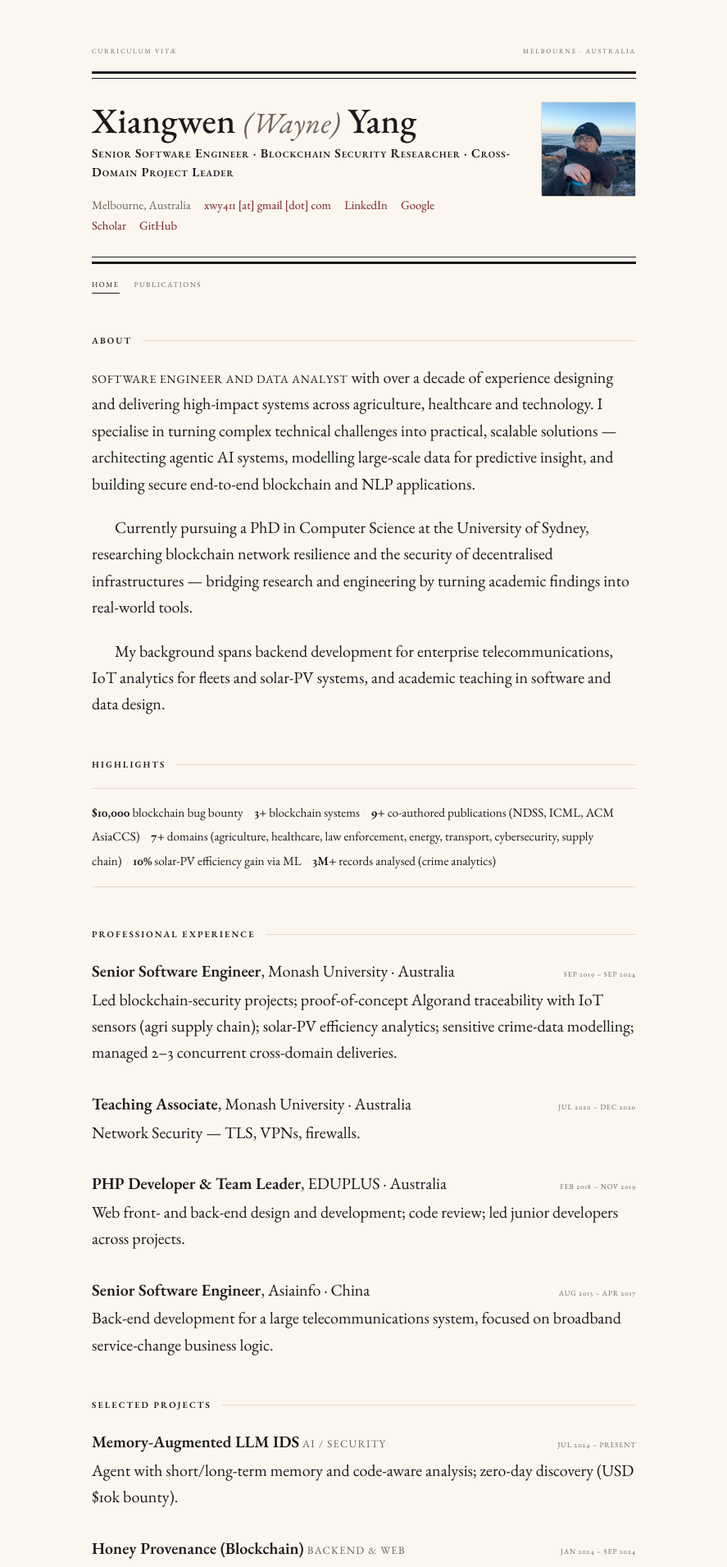
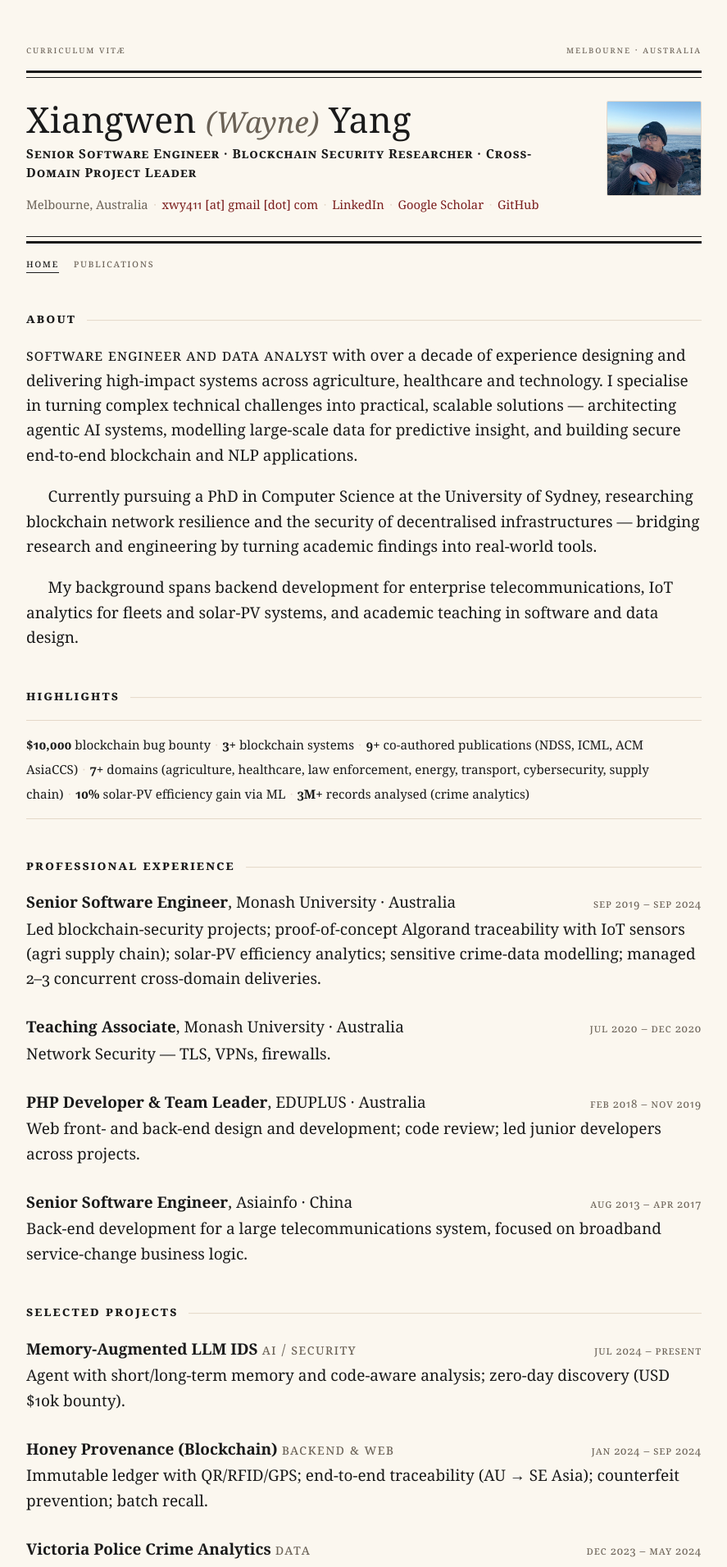
Before and after one commit to chnyangs/chnyangs.github.io, a Jekyll site: the page built from index.html, in a window 1280 px wide. Shown: the top 1911 px of the page at 82% size, without its empty margins (196-1083 px from the left). Built offline with Jekyll 4.4.1, drawn with Linux system fonts in a browser that asks for light colours.

Commit message:
Use system serif (Georgia) and widen content column to 880px
Drop the EB Garamond web font for a normal, dependency-free system serif;
widen the text column from 720px to 880px per feedback that it read too narrow.

Co-Authored-By: Claude Opus 4.8 (1M context) <noreply@anthropic.com>

```diff
--- a/_layouts/default.html
+++ b/_layouts/default.html
@@ -6,9 +6,6 @@
     <title>{% if page.title %}{{ page.title }} — {% endif %}Xiangwen (Wayne) Yang</title>
     <meta name="description" content="{{ page.description | default: site.description | strip_newlines }}">
     <link rel="canonical" href="{{ page.url | absolute_url }}">
-    <link rel="preconnect" href="https://fonts.googleapis.com">
-    <link rel="preconnect" href="https://fonts.gstatic.com" crossorigin>
-    <link href="https://fonts.googleapis.com/css2?family=EB+Garamond:ital,wght@0,400;0,500;0,600;1,400;1,500&display=swap" rel="stylesheet">
     <link rel="stylesheet" href="{{ '/assets/css/main.css' | relative_url }}">
   </head>
   <body>
--- a/assets/css/main.css
+++ b/assets/css/main.css
@@ -12,7 +12,7 @@
   --maroon-dark:#5f1616;   /* link hover                      */
   --hair:       #E4D8C8;   /* the one hairline colour         */
   --muted:      #6b6257;   /* meta: dates, venues, captions   */
-  --measure:    720px;     /* text column                     */
+  --measure:    880px;     /* text column                     */
 }
 
 *, *::before, *::after { box-sizing: border-box; }
@@ -23,9 +23,9 @@ body {
   margin: 0;
   background: var(--ivory);
   color: var(--ink);
-  font-family: "EB Garamond", Georgia, "Times New Roman", serif;
-  font-size: 20px;
-  line-height: 1.62;
+  font-family: Georgia, Cambria, "Times New Roman", Times, serif;
+  font-size: 19px;
+  line-height: 1.6;
   /* old-style figures everywhere (declared two ways for reach) */
   font-variant-numeric: oldstyle-nums proportional-nums;
   font-feature-settings: "onum" 1, "kern" 1, "liga" 1;
```
